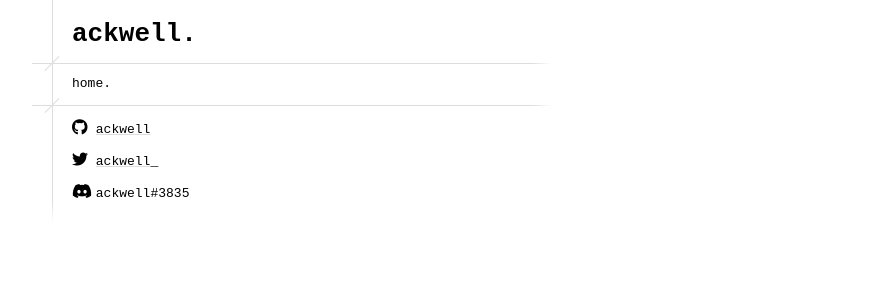
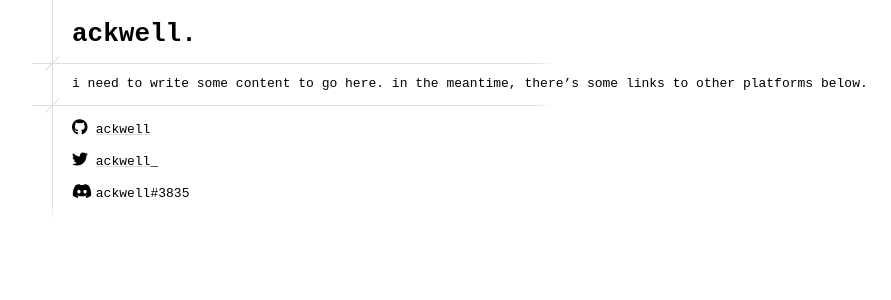
Before and after one commit to ackwell/ackwell.github.io, a Jekyll site: the page built from index.md, in a window 1280 px wide. Shown: the top 300 px of the page, without its empty margins (68-959 px from the left). Built offline with Jekyll 4.4.1, drawn with Linux system fonts in a browser that asks for light colours; nearby versions of some CDN libraries.

Commit message:
Add "content"

```diff
--- a/index.md
+++ b/index.md
@@ -2,4 +2,4 @@
 layout: default
 ---
 
-home.
+i need to write some content to go here. in the meantime, there's some links to other platforms below.
```
